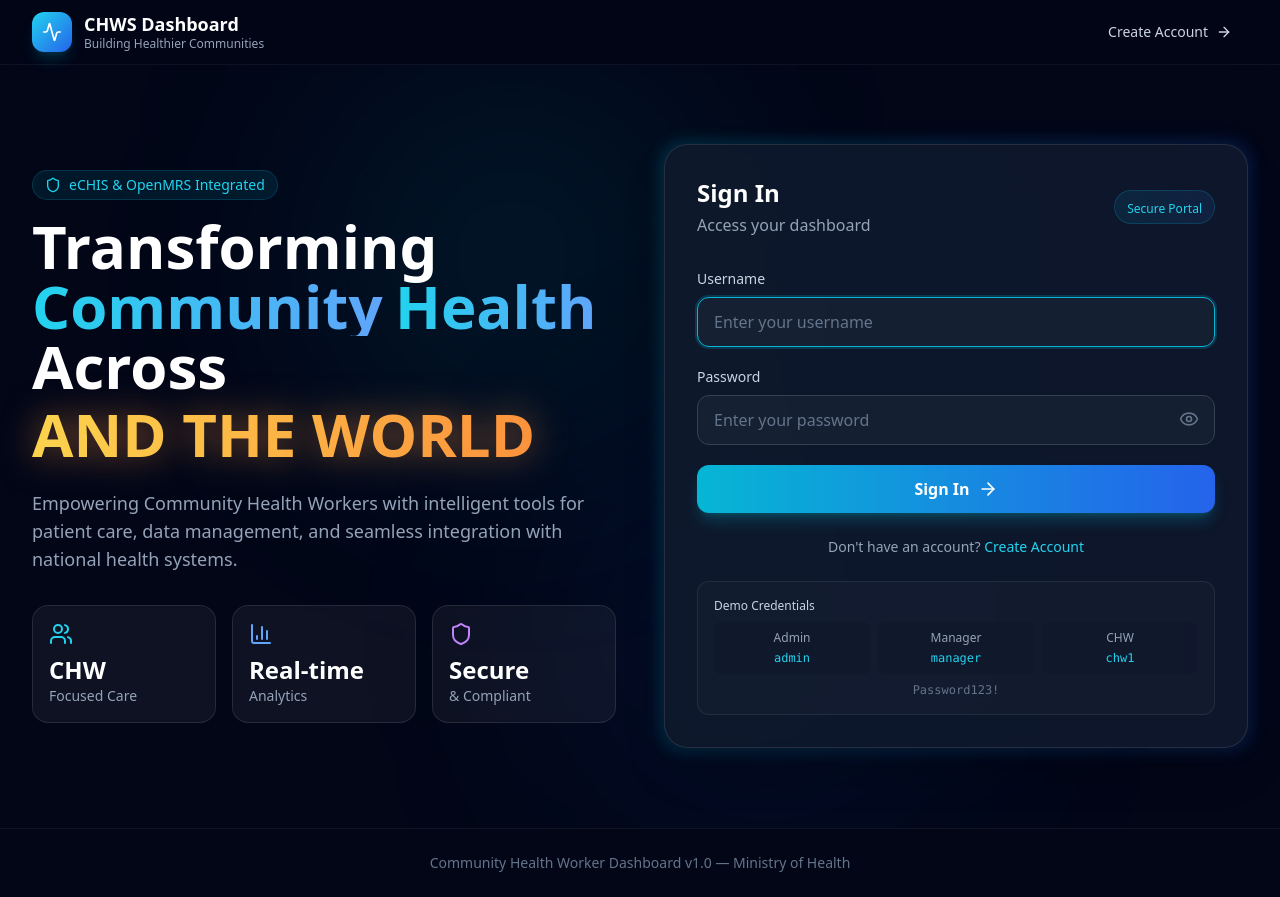
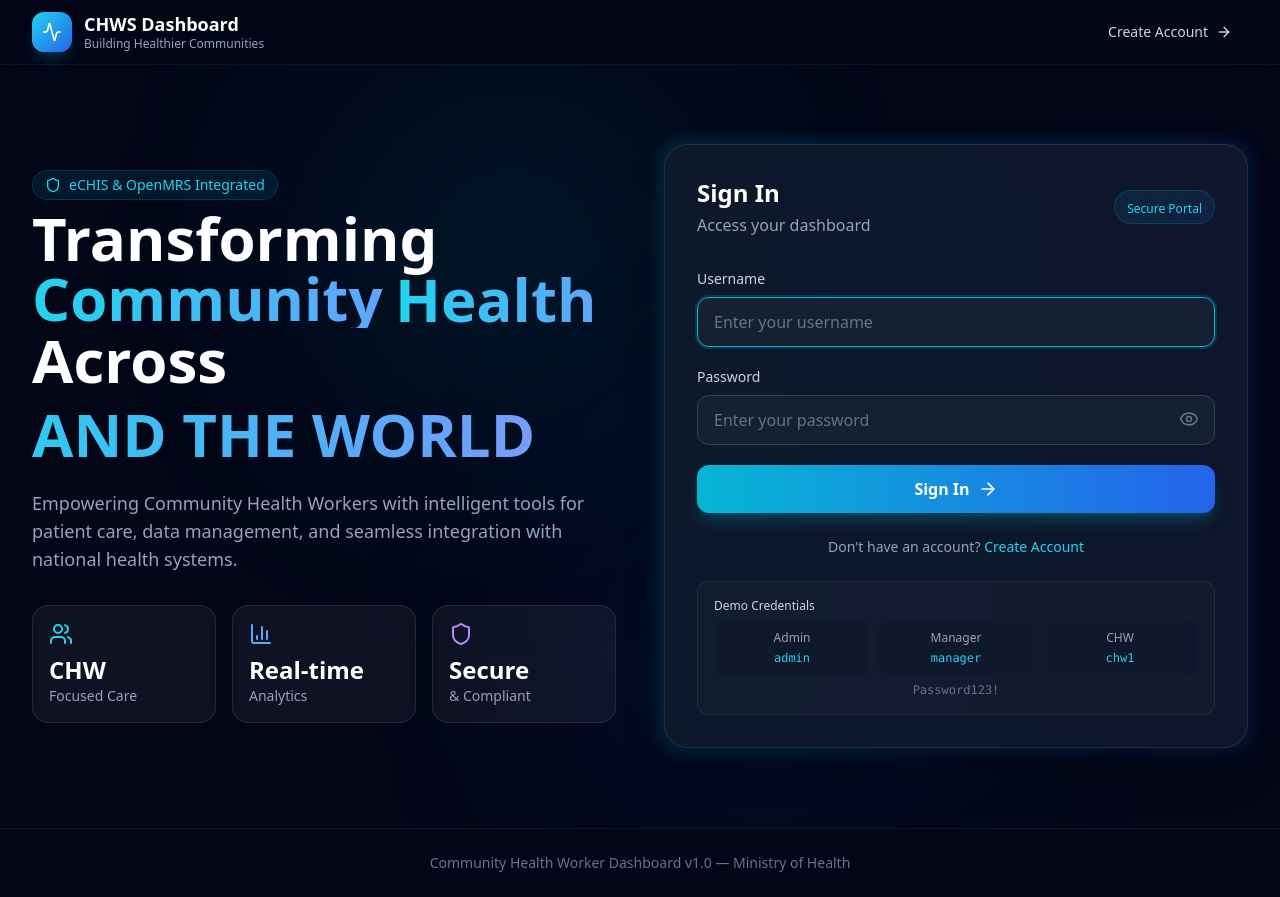
Before and after one commit to Ericmunyi/chws-dashboard, a React (Vite) app in the folder frontend/: page /login in a window 1280 px wide. Built offline with nearby package versions, Linux system fonts and the light colour scheme; no server answers.

Commit message:
revert: restore full animated statement with original cyan/blue/purple palette

```diff
--- a/frontend/src/index.css
+++ b/frontend/src/index.css
@@ -85,6 +85,7 @@
 
 .animate-gradient-x {
   background-size: 200% 200%;
+  animation: gradient-x 8s ease infinite;
 }
 
 .animate-fade-in-up {
@@ -106,31 +107,32 @@
 }
 
 .animate-slide-word {
-  animation: slide-in-word 0.8s ease-out;
+  animation: slide-in-word 0.8s ease-out, word-float 3s ease-in-out infinite;
+  animation-delay: 0s, 1s;
   opacity: 0;
   animation-fill-mode: forwards;
   transform-origin: bottom;
 }
 
 .animate-slide-word-delay-1 {
-  animation: slide-in-word 0.8s ease-out;
-  animation-delay: 0.1s;
+  animation: slide-in-word 0.8s ease-out, word-float 3s ease-in-out infinite;
+  animation-delay: 0.1s, 1.1s;
   opacity: 0;
   animation-fill-mode: forwards;
   transform-origin: bottom;
 }
 
 .animate-slide-word-delay-2 {
-  animation: slide-in-word 0.8s ease-out;
-  animation-delay: 0.3s;
+  animation: slide-in-word 0.8s ease-out, word-float 3s ease-in-out infinite;
+  animation-delay: 0.3s, 1.3s;
   opacity: 0;
   animation-fill-mode: forwards;
   transform-origin: bottom;
 }
 
 .animate-slide-word-delay-3 {
-  animation: slide-in-word 0.8s ease-out;
-  animation-delay: 0.5s;
+  animation: slide-in-word 0.8s ease-out, word-float 3s ease-in-out infinite;
+  animation-delay: 0.5s, 1.5s;
   opacity: 0;
   animation-fill-mode: forwards;
   transform-origin: bottom;
@@ -146,17 +148,18 @@
 @keyframes location-word-in {
   from {
     opacity: 0;
-    transform: translateY(0.45em) scale(0.98);
+    transform: translateY(60%) rotateX(-90deg);
   }
   to {
     opacity: 1;
-    transform: translateY(0) scale(1);
+    transform: translateY(0) rotateX(0deg);
   }
 }
 
 .animate-location-word {
   background-size: 200% 200%;
-  animation: location-word-in 0.55s cubic-bezier(0.22, 1, 0.36, 1) both;
+  animation: location-word-in 0.7s ease-out both, gradient-x 8s ease infinite,
+    word-float 3s ease-in-out 1.05s infinite;
   transform-origin: bottom;
 }
 
--- a/frontend/src/pages/LoginPage.jsx
+++ b/frontend/src/pages/LoginPage.jsx
@@ -94,7 +94,7 @@ export default function LoginPage() {
                     <div className="mt-2 min-h-[1.15em]">
                       <span
                         key={LOCATIONS[locationIndex]}
-                        className="animate-location-word inline-block bg-gradient-to-r from-amber-300 via-orange-400 to-rose-500 bg-clip-text text-transparent drop-shadow-[0_0_18px_rgba(251,146,60,0.55)]"
+                        className="animate-location-word inline-block bg-gradient-to-r from-cyan-400 via-blue-400 to-purple-400 bg-clip-text text-transparent"
                       >
                         {LOCATIONS[locationIndex]}
                       </span>
```
